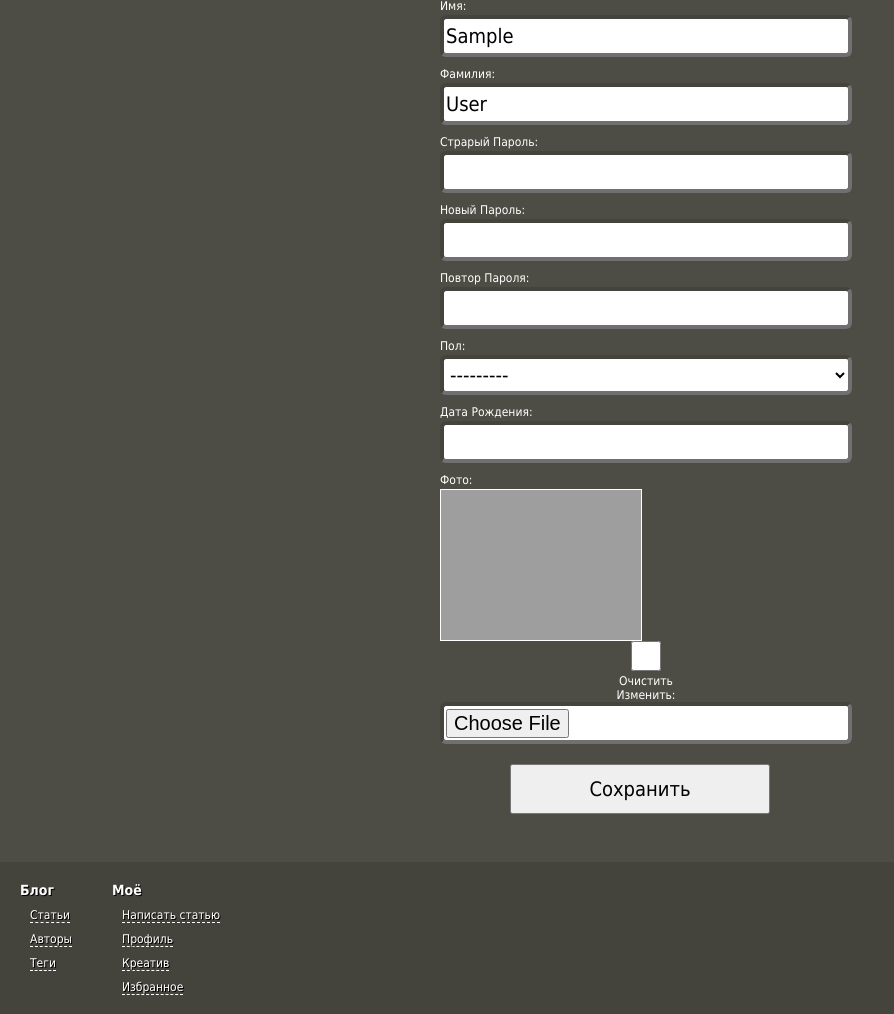
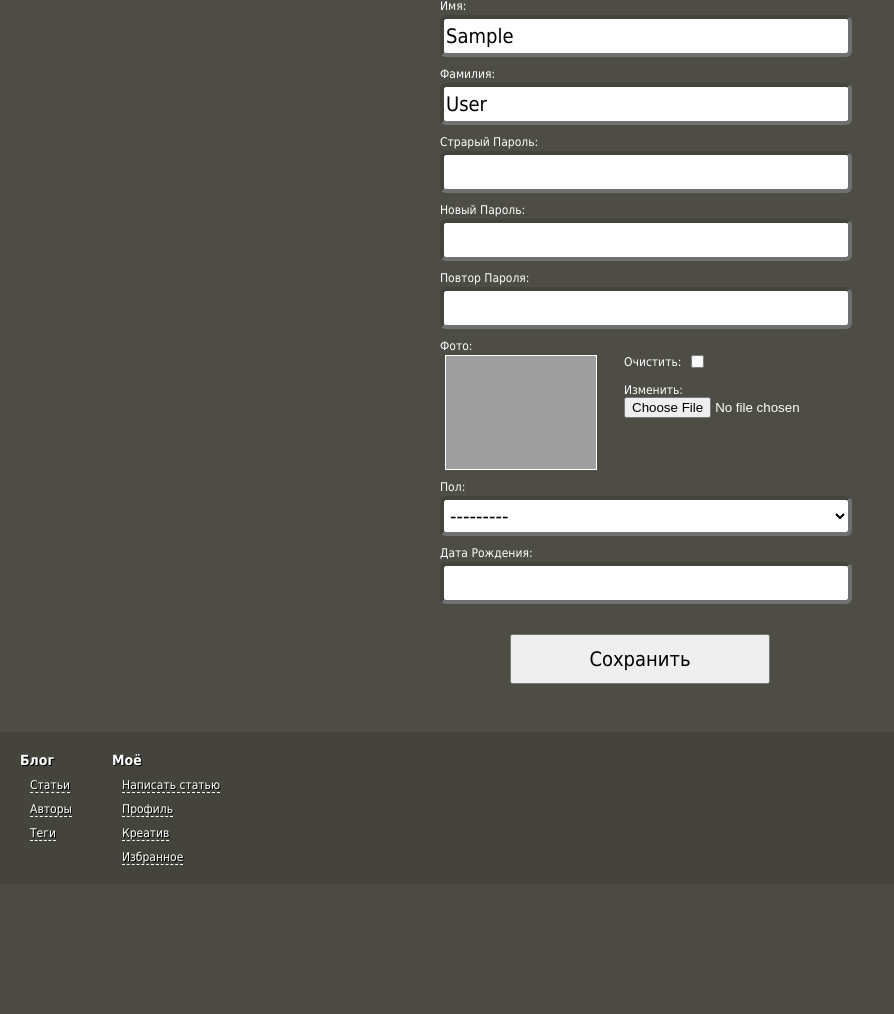
Before and after one commit to webriders/dworkin, a Django app: page /profile/edit/ in a window 1280 px wide. Shown: the part 227-1241 px from the top of the page, without its empty margins (0-894 px from the left). After the commit the page ends 1092 px from the top, so only its background shows below. Run offline with Django 3.2, Linux system fonts and the light colour scheme; the visitor is signed in with stand-in values (Sample User, id 1); data comes from the database, SQL or seed files in the repository; parts of the project's set-up code (start-up, migrations or seed data) failed here and were passed over; some web fonts are replaced; grey boxes are pictures that could not be loaded.

Commit message:
DWR-19: Adjust edit profile design

```diff
--- a/site/source/apps/techblog/forms.py
+++ b/site/source/apps/techblog/forms.py
@@ -56,5 +56,5 @@ class UserForm(forms.ModelForm):
 class UserProfileForm(forms.ModelForm):
     class Meta(object):
         model = UserProfile
-        fields = ('gender', 'birth_date', 'avatar',)
+        fields = ('avatar', 'gender', 'birth_date', )
          # TODO: add editing for field 'use_gravatar'
--- a/site/source/apps/techblog/templates/users/profile_edit.html
+++ b/site/source/apps/techblog/templates/users/profile_edit.html
@@ -30,14 +30,16 @@
                     {% if field.name == 'avatar' %}
                         <dt>{{ field.label_tag }}</dt>
                         <dd>
-                            <img src="/media/{{ field.value }}" width="200"/>
+                            <img src="/media/{{ field.value }}" width="150"/>
                             <div class="change-avatar">
+                                <label for="avatar-clear_id">Очистить:</label>
                                 <input id="avatar-clear_id" type="checkbox" name="avatar-clear">
-                                <label for="avatar-clear_id">Очистить</label>
-                                <br>
-                                Изменить:
+                                <br/>
+                                <br/>
+                                <label for="id_avatar">Изменить:</label>
                                 <input id="id_avatar" type="file" name="avatar">
                             </div>
+                            <div class="clear"></div>
                         </dd>
                     {% else %}
                         <dt>{{ field.label_tag }}</dt>
--- a/site/static/techblog/css/big_forms.css
+++ b/site/static/techblog/css/big_forms.css
@@ -24,7 +24,8 @@
     margin-bottom: 10px;
 }
 
-.big-form dd input,
+.big-form dd input[type="text"],
+.big-form dd input[type="password"],
 .big-form dd select,
 .big-form dd textarea {
     width: 400px;
@@ -53,10 +54,25 @@
 .big-form dd img {
     float: left;
     border: 1px solid white;
+    margin-left: 5px;
 }
 
 .big-form dd .change-avatar {
     float: left;
+    width: 200px;
+    margin-left: 27px;
+    margin-bottom: 10px;
+}
+
+.big-form dd .change-avatar input[type="file"],
+.big-form dd .change-avatar input[type="checkbox"],
+.big-form dd .change-avatar label {
+    float: left;
+}
+
+.big-form dd .change-avatar label {
+    margin-right: 10px;
+    display: block;
 }
 
 
```
